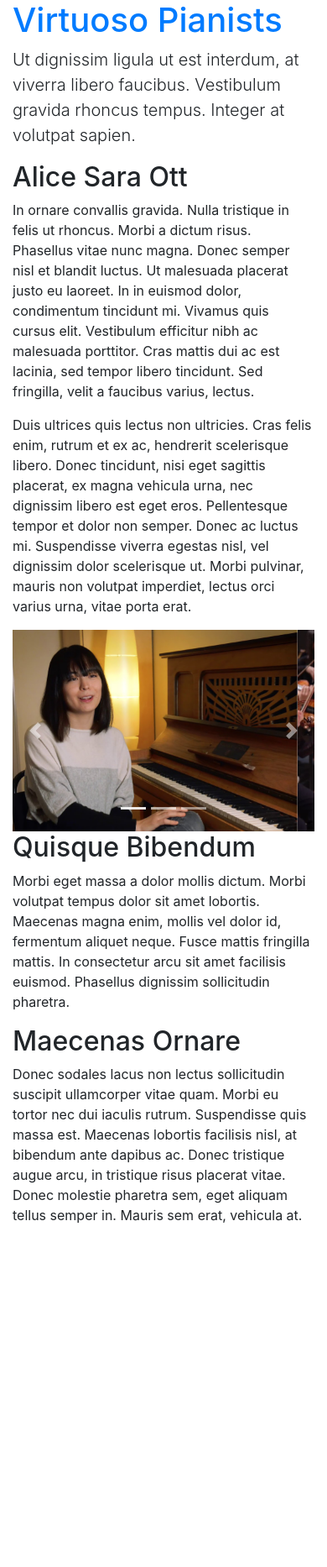
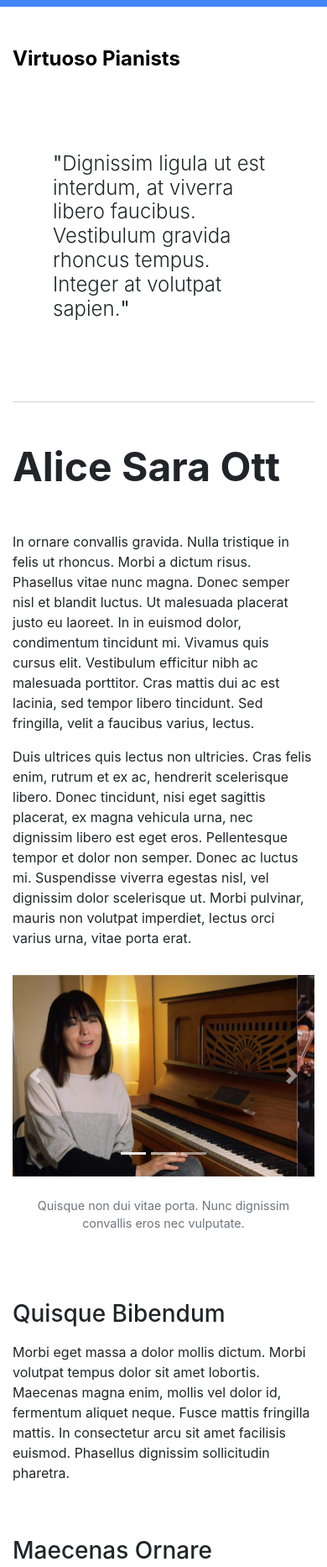
Before and after one commit to itsjeevan/bootstrap-mockup, a plain HTML site: page alice.html in a window 390 px wide. Shown: the top 1866 px of the page at 84% size. Before the commit the page ends 1475 px from the top, so only its background shows below. Drawn offline with nearby package versions, Linux system fonts and the light colour scheme.

Commit message:
Improved design

```diff
--- a/alice.html
+++ b/alice.html
@@ -12,22 +12,26 @@
 
     <body>
 
+        <div class="top-bar"></div>
+
         <div class="container">
 
-            <h1><a href="index.html">Virtuoso Pianists</a></h1>
-            <p class="lead">Ut dignissim ligula ut est interdum, at viverra libero faucibus. Vestibulum gravida rhoncus tempus. Integer at volutpat sapien.</p>
+          <h1 class="mt-5"><a href="index.html">Virtuoso Pianists</a></h1>
+          <p class="display-4 my-5 p-5"><strong>"</strong>Dignissim ligula ut est interdum, at viverra libero faucibus. Vestibulum gravida rhoncus tempus. Integer at volutpat sapien.<strong>"</strong></p>
 
-            <h2>Alice Sara Ott</h2>
+          <div class="line"></div>
 
-            <div class="row">
+          <h2 class="my-5">Alice Sara Ott</h2>
+
+          <div class="row mb-5">
 
             <div class="col-lg-5">
                 <p>In ornare convallis gravida. Nulla tristique in felis ut rhoncus. Morbi a dictum risus. Phasellus vitae nunc magna. Donec semper nisl et blandit luctus. Ut malesuada placerat justo eu laoreet. In in euismod dolor, condimentum tincidunt mi. Vivamus quis cursus elit. Vestibulum efficitur nibh ac malesuada porttitor. Cras mattis dui ac est lacinia, sed tempor libero tincidunt. Sed fringilla, velit a faucibus varius, lectus.</p>
                 <p>Duis ultrices quis lectus non ultricies. Cras felis enim, rutrum et ex ac, hendrerit scelerisque libero. Donec tincidunt, nisi eget sagittis placerat, ex magna vehicula urna, nec dignissim libero est eget eros. Pellentesque tempor et dolor non semper. Donec ac luctus mi. Suspendisse viverra egestas nisl, vel dignissim dolor scelerisque ut. Morbi pulvinar, mauris non volutpat imperdiet, lectus orci varius urna, vitae porta erat.</p>
             </div>
 
-                <div class="col-lg-7">
-                    <div id="carouselExampleIndicators" class="carousel slide" data-ride="carousel">
+            <div class="col-lg-7 media-main">
+              <div id="carouselExampleIndicators" class="carousel slide mb-5" data-ride="carousel">
                 <ol class="carousel-indicators">
                   <li data-target="#carouselExampleIndicators" data-slide-to="0" class="active"></li>
                     <li data-target="#carouselExampleIndicators" data-slide-to="1"></li>
@@ -53,18 +57,19 @@
                   <span class="sr-only">Next</span>
                 </a>
               </div>
+              <p class="figure-caption text-center mt-n4">Quisque non dui vitae porta. Nunc dignissim convallis eros nec vulputate.</p>
             </div>
           </div>
 
           <div class="row">
 
-                <div class="col-md-5">
-                    <h2>Quisque Bibendum</h2>
+            <div class="col-md-5 mb-5">
+              <h3 class="mb-3">Quisque Bibendum</h2>
               <p>Morbi eget massa a dolor mollis dictum. Morbi volutpat tempus dolor sit amet lobortis. Maecenas magna enim, mollis vel dolor id, fermentum aliquet neque. Fusce mattis fringilla mattis. In consectetur arcu sit amet facilisis euismod. Phasellus dignissim sollicitudin pharetra.</p>
             </div>
 
-                <div class="col-md-7">
-                    <h2>Maecenas Ornare</h2>
+            <div class="col-md-7 mb-5">
+              <h3 class="mb-3">Maecenas Ornare</h2>
               <p>Donec sodales lacus non lectus sollicitudin suscipit ullamcorper vitae quam. Morbi eu tortor nec dui iaculis rutrum. Suspendisse quis massa est. Maecenas lobortis facilisis nisl, at bibendum ante dapibus ac. Donec tristique augue arcu, in tristique risus placerat vitae. Donec molestie pharetra sem, eget aliquam tellus semper in. Mauris sem erat, vehicula at.</p>
             </div>
 
--- a/css/custom.scss
+++ b/css/custom.scss
@@ -1,3 +1,15 @@
+$blue: #4287f5;
+
+.top-bar {
+    background-color: $blue;
+    height: 0.5rem;
+}
+
+.line {
+    background-color: lightgrey;
+    height: 1px;
+}
+
 a.card {
     color: inherit;
     text-decoration: inherit;
@@ -5,6 +17,47 @@
 }
 
 a.card:hover {
-    background-color: #4287f5;
+    background-color: $blue;
     color: white;
 }
+
+h1 {
+    font-size: 1.5rem;
+    font-weight: bold;
+
+    a {
+        color: black;
+    }
+
+    a:hover {
+        color: inherit;
+        text-decoration: none;
+        border-bottom: 2px solid $blue;
+    }
+}
+
+h2 {
+    font-size: 3rem;
+    font-weight: bold;
+}
+
+@media (max-width: 1200px) {
+    .display-4 {
+        font-size: 2.75rem;
+    }
+}
+
+@media (max-width: 992px) {
+    .display-4 {
+        font-size: 2rem;
+    }
+    .media-main {
+        margin: 1rem 0;
+    }
+}
+
+@media (max-width: 768px) {
+    .display-4 {
+        font-size: 1.5rem;
+    }
+}
```
Also changed, not shown: evgeny.html (+13 -17 lines), index.html (+7 -5 lines), valentina.html (+14 -15 lines), css/custom.css, 1 other file. Lines whose indentation alone changed are shown as unchanged.
